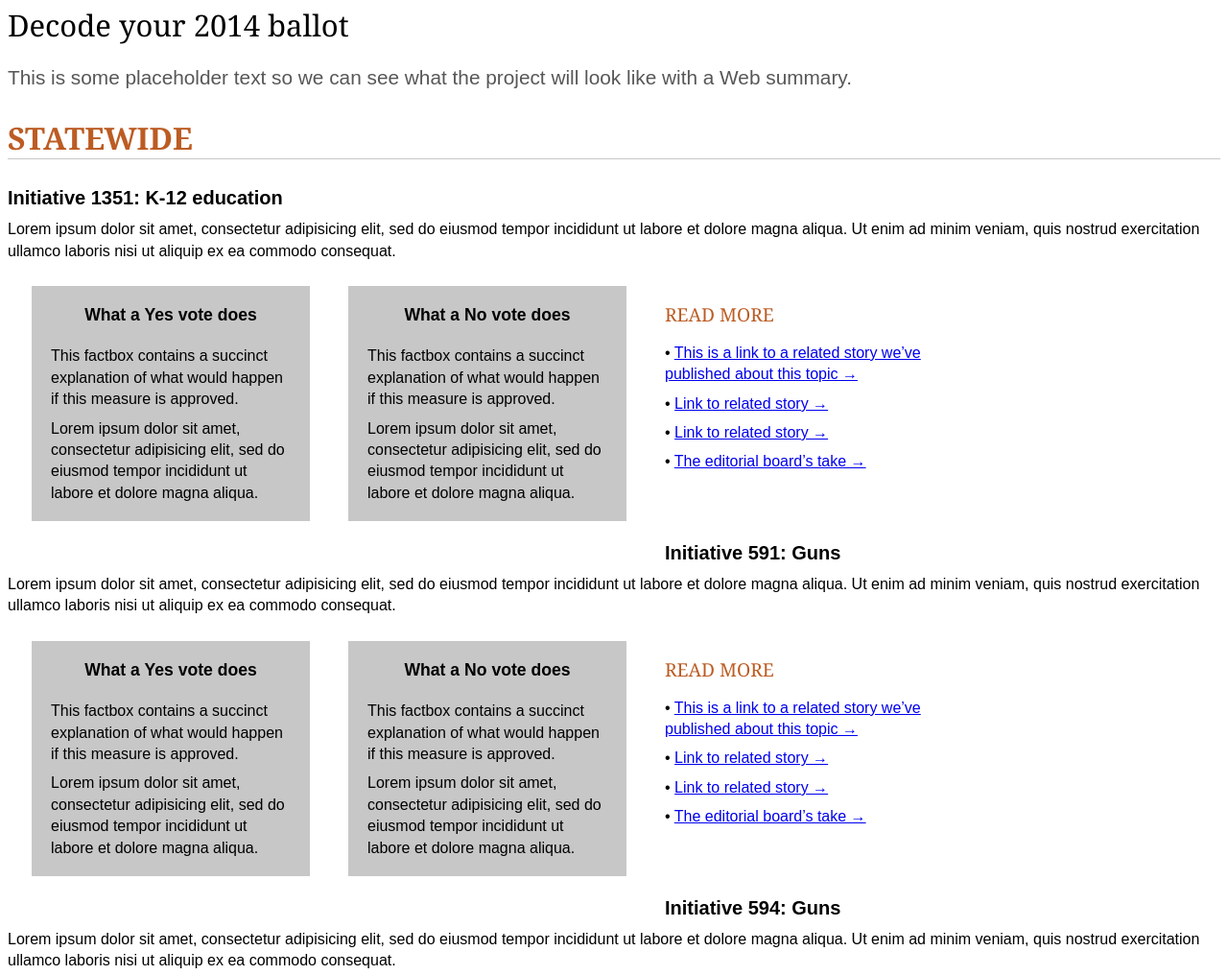
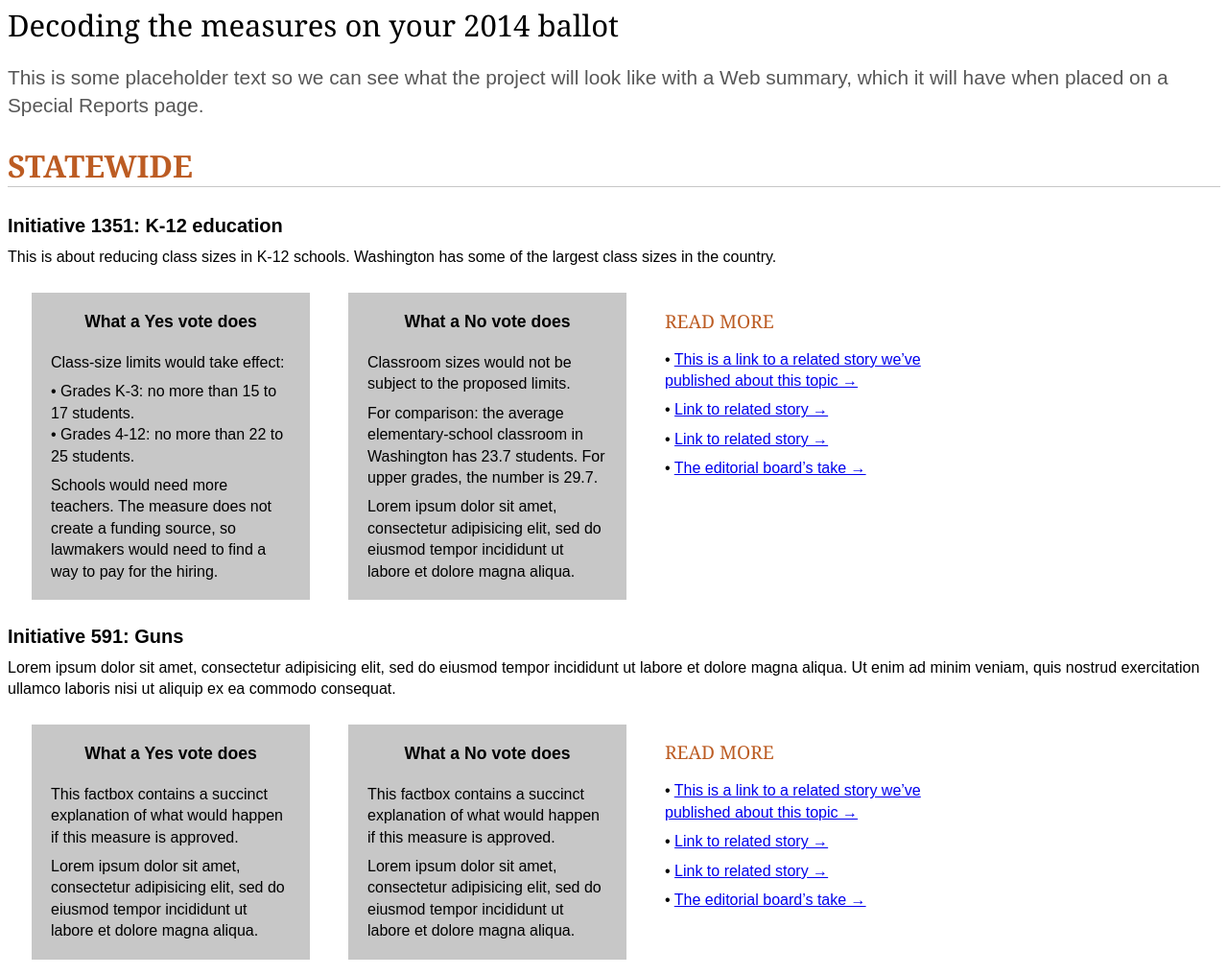
Before and after one commit to GinaCole/Ballot-Decoder-2014, a plain HTML site: page index.html in a window 1280 px wide. Shown: the top 1016 px of the page at 96% size. Drawn offline with Linux system fonts and the light colour scheme; a small style sheet from the web is missing.

Commit message:
adds real text to I-1351

```diff
--- a/CSS/styles.css
+++ b/CSS/styles.css
@@ -68,7 +68,7 @@ h4 {
 	width: 960px;
 	height: 200;
 	padding: 0 25 0 25;
-	margin: 25 0 0 0;
+	margin: 25 0 80 0;
 }
 .label {
 	font-weight: bold;
@@ -111,6 +111,7 @@ h4 {
 .factbox-related {
 	width: 300px;
 	float: left;
+	margin: 0 0 20 0;
 }
 .factbox-left h5 {
 	text-align: center;
--- a/index.html
+++ b/index.html
@@ -4,25 +4,24 @@
 	<link rel="stylesheet" href="css/styles.css">
 	<link rel="stylesheet" id="belodin-css" href="http://stmediakit.wpengine.netdna-cdn.com/wp-content/themes/stmediakit-child/webfonts.css?ver=3.9.2" type="text/css" media="all">
 </head>
-<h1 class="hed6">Decode your 2014 ballot</h1>
-<p class="summary">This is some placeholder text so we can see what the project will look like with a Web summary.</p>
+<h1 class="hed6">Decoding the measures on your 2014 ballot</h1>
+<p class="summary">This is some placeholder text so we can see what the project will look like with a Web summary, which it will have when placed on a Special Reports page.</p>
 	<h2>Statewide</h2>
 		<h4>Initiative 1351: K-12 education</h4>
-			<p>Lorem ipsum dolor sit amet, consectetur adipisicing elit, sed do eiusmod
-			tempor incididunt ut labore et dolore magna aliqua. Ut enim ad minim veniam,
-			quis nostrud exercitation ullamco laboris nisi ut aliquip ex ea commodo
-			consequat.</p>
+			<p>This is about reducing class sizes in K-12 schools. Washington has some of the largest class sizes in the country.</p>
 			<div class="container">
 				<div class="factbox-left">
 					<h5>What a Yes vote does</h5>
-						<p class="box-text">This factbox contains a succinct explanation of what would happen if this measure is approved.</p>
-						<p class="box-text">Lorem ipsum dolor sit amet, consectetur adipisicing elit, sed do eiusmod
-						tempor incididunt ut labore et dolore magna aliqua.</p>
+						<p class="box-text">Class-size limits would take effect:</p>
+							<p>&bull; Grades K-3: no more than 15 to 17 students.<br>
+							&bull; Grades 4-12: no more than 22 to 25 students.</p>
+						<p class="box-text">Schools would need more teachers. The measure does not create a funding source, so lawmakers would need to find a way to pay for the hiring.</p>
 				</div>
 				<div class="factbox-right">
 					<h5>What a No vote does</h5>
-						<p class="box-text">This factbox contains a succinct explanation of what would happen if this measure is approved.</p>
-						<p class="box-text">Lorem ipsum dolor sit amet, consectetur adipisicing elit, sed do eiusmod
+						<p class="box-text">Classroom sizes would not be subject to the proposed limits.</p>
+						<p class="box-text">For comparison: the average elementary-school classroom in Washington has 23.7 students. For upper grades, the number is 29.7.</p>
+						<p>Lorem ipsum dolor sit amet, consectetur adipisicing elit, sed do eiusmod
 						tempor incididunt ut labore et dolore magna aliqua.</p>
 				</div>
 				<!--<hr width="1" size="250" style="color: #c7c7c7;" display:inline-block>-->
```
